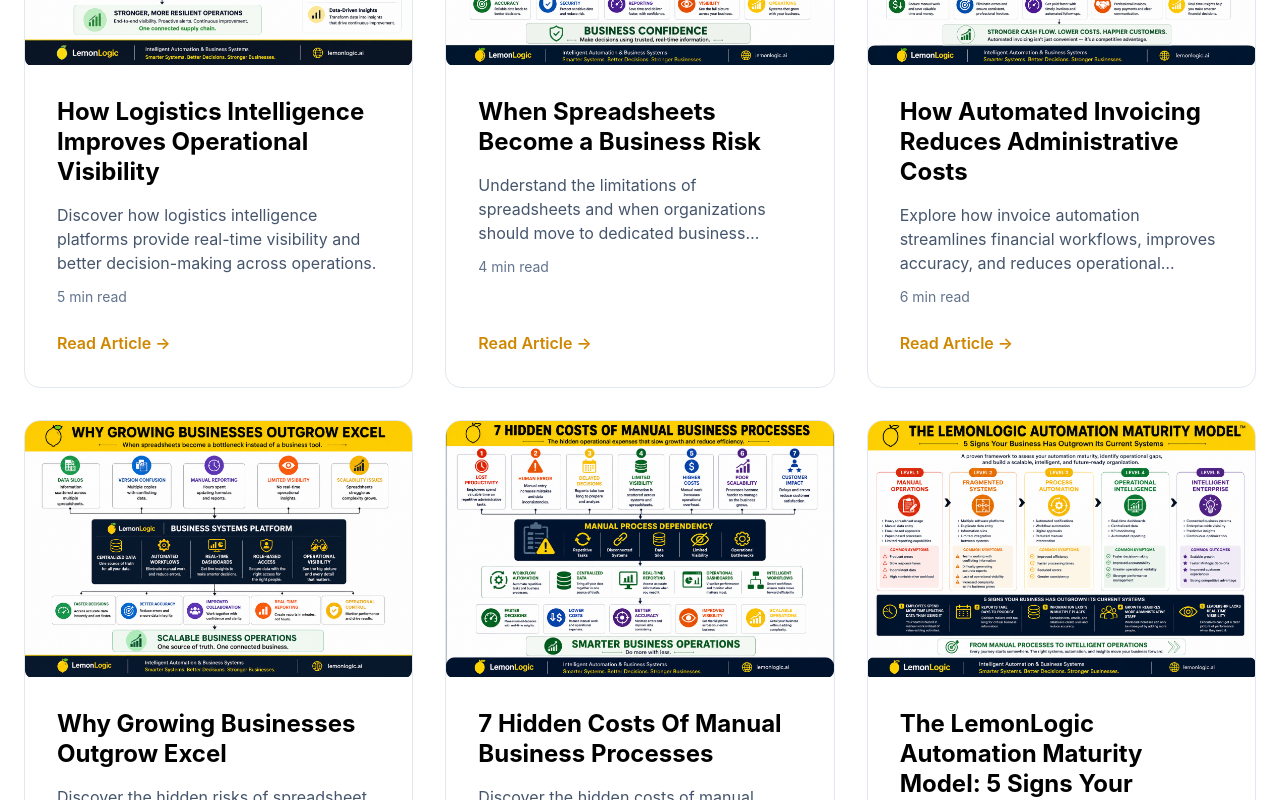
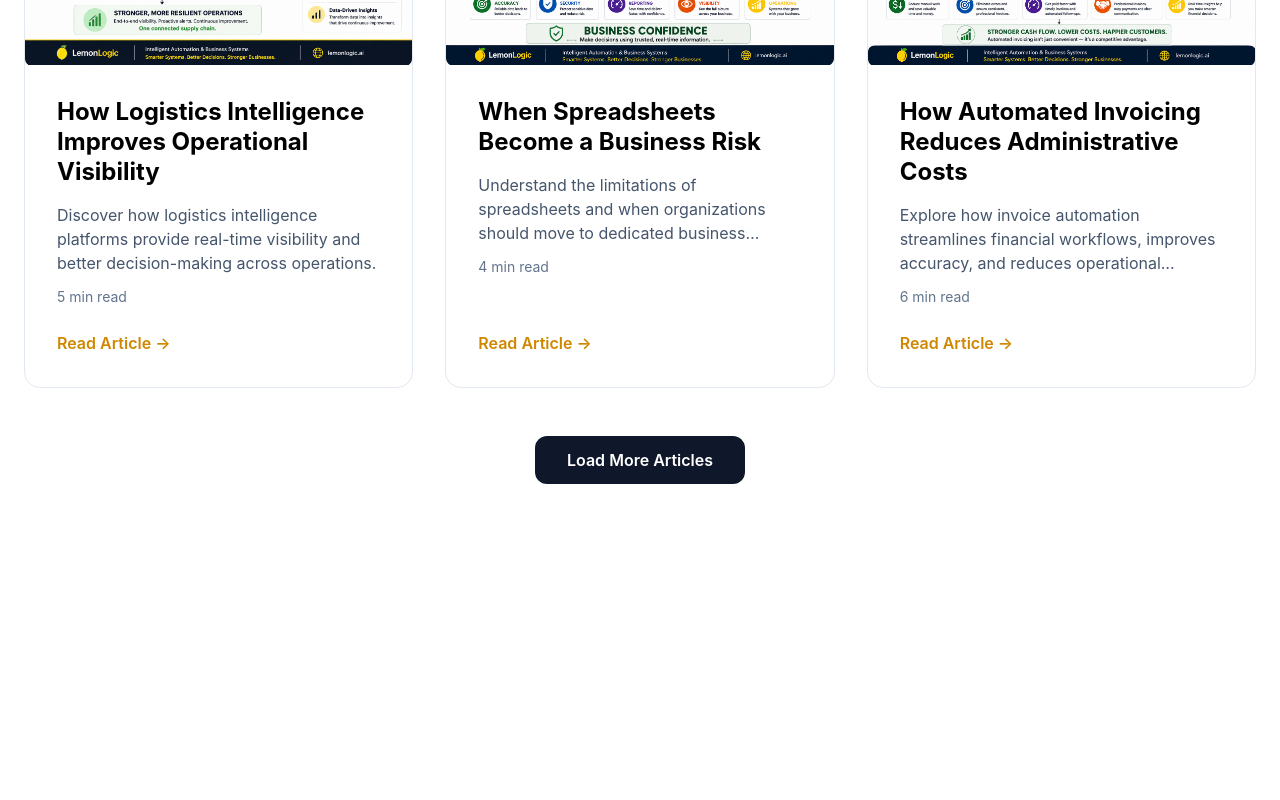
Before and after one commit to olaric8/lemonlogic-website, a React (Vite) app: page /blog in a window 1280 px wide. Shown: the part 1842-2642 px from the top of the page. After the commit the page ends 2406 px from the top, so only its background shows below. Built offline with nearby package versions, Linux system fonts and the light colour scheme.

Commit message:
Add executive dashboards article

```diff
--- a/src/Blog.jsx
+++ b/src/Blog.jsx
@@ -1,4 +1,4 @@
-import { useMemo } from "react";
+import { useState, useMemo } from "react";
 import { Helmet } from "react-helmet-async";
 import { Link } from "react-router-dom";
 
@@ -80,16 +80,29 @@ const posts = [
     image: "/blog-images/manual-process-costs-business.png",
     readTime: "8 min read",
   },
+  {
+    slug: "executive-dashboards-what-ceos-need-to-see",
+    title: "Executive Dashboards: What CEOs Actually Need To See",
+    excerpt: "Discover the key metrics, insights, and operational visibility leaders need to make faster, more informed business decisions.",
+    image: "/blog-images/executive-dashboards-ceo.png",
+    readTime: "8 min read",
+  },
 ];
 
 const FEATURED_SLUG = "executive-guide-automation-readiness";
+const POSTS_PER_PAGE = 6;
 
 export default function Blog() {
+  const [visibleCount, setVisibleCount] = useState(POSTS_PER_PAGE);
+
   const { featuredPost, remainingPosts } = useMemo(() => {
     const featured = posts.find((p) => p.slug === FEATURED_SLUG);
     const remaining = posts.filter((p) => p.slug !== FEATURED_SLUG);
     return { featuredPost: featured, remainingPosts: remaining };
   }, []);
+
+  const displayedPosts = remainingPosts.slice(0, visibleCount);
+  const hasMore = visibleCount < remainingPosts.length;
 
   return (
     <div className="min-h-screen bg-white">
@@ -155,7 +168,7 @@ export default function Blog() {
         </div>
 
         <div className="max-w-7xl mx-auto px-6 grid gap-8 md:grid-cols-2 lg:grid-cols-3">
-          {remainingPosts.map((post) => (
+          {displayedPosts.map((post) => (
             <article
               key={post.slug}
               className="flex flex-col border border-slate-200 rounded-2xl overflow-hidden bg-white hover:shadow-xl hover:-translate-y-1 transition-all duration-300"
@@ -196,6 +209,18 @@ export default function Blog() {
             </article>
           ))}
         </div>
+
+        {/* Load More Button */}
+        {hasMore && (
+          <div className="max-w-7xl mx-auto px-6 mt-12 text-center">
+            <button
+              onClick={() => setVisibleCount((prev) => prev + 3)}
+              className="bg-slate-900 text-white px-8 py-3 rounded-xl font-semibold hover:bg-slate-800 transition"
+            >
+              Load More Articles
+            </button>
+          </div>
+        )}
       </section>
     </div>
   );
```
